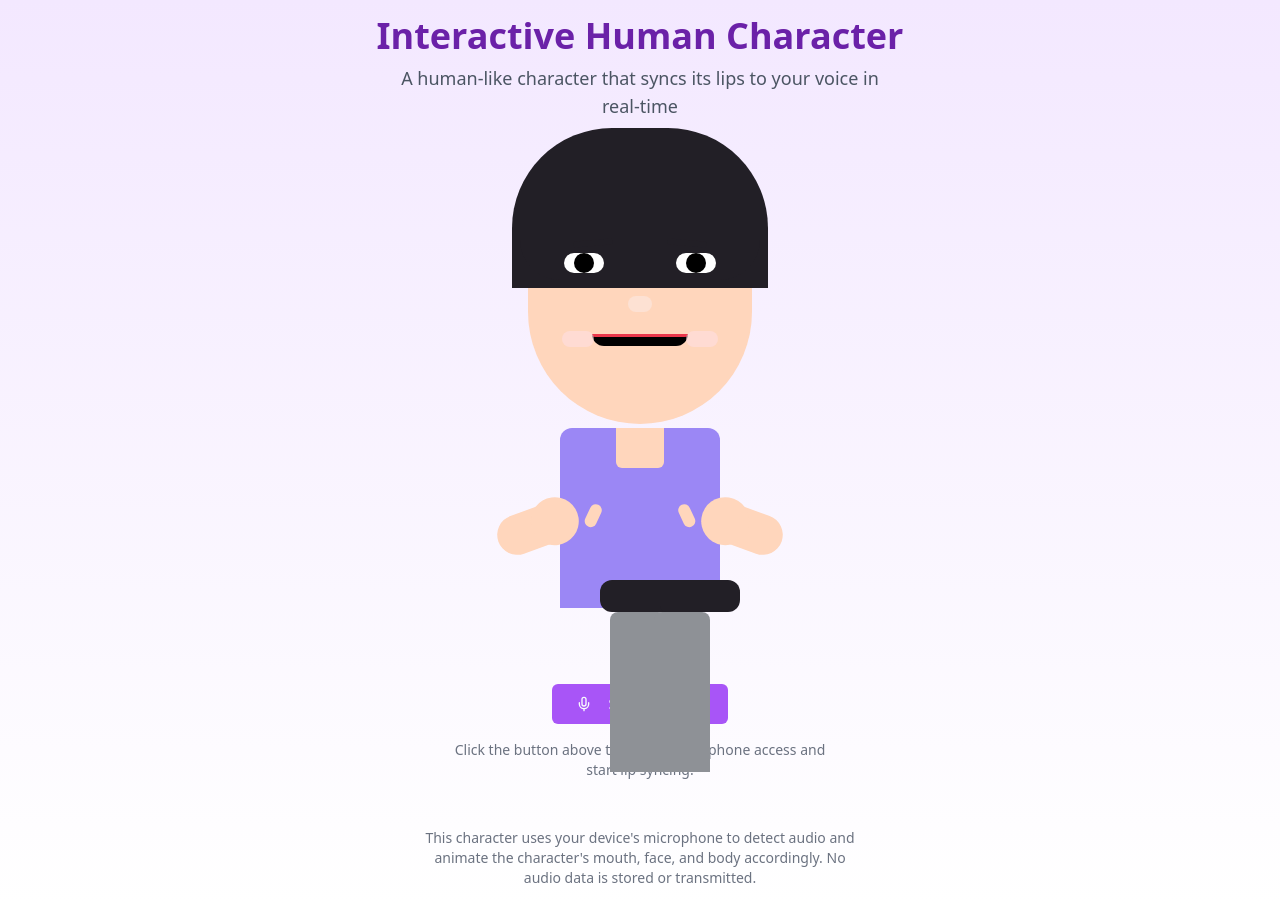
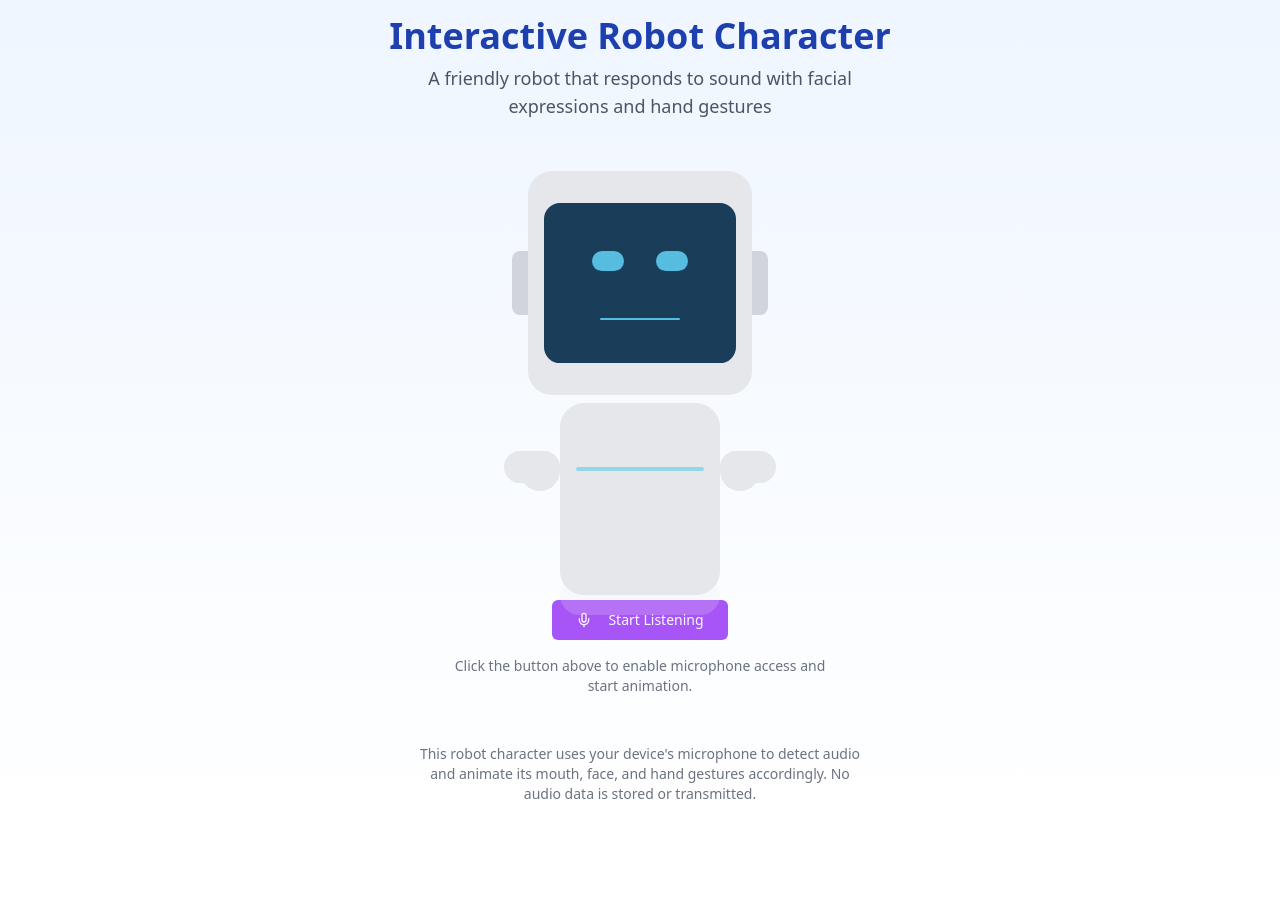
Before and after one commit to sanjoekurian/talking-toon-lipsync-magic, a React (Vite) app: page / in a window 1280 px wide. After the commit the page ends 820 px from the top, so only its background shows below. Built offline with nearby package versions, Linux system fonts and the light colour scheme.

Commit message:
Add character lip sync and gestures
Implement lip sync and hand gestures based on audio input.

```diff
--- a/index.html
+++ b/index.html
@@ -4,12 +4,12 @@
   <head>
     <meta charset="UTF-8" />
     <meta name="viewport" content="width=device-width, initial-scale=1.0" />
-    <title>Talking Character - Real-time Lip Sync</title>
-    <meta name="description" content="A 2D character with real-time lip syncing" />
+    <title>Interactive Robot Character - Sound Responsive</title>
+    <meta name="description" content="A friendly robot character that responds to sound" />
     <meta name="author" content="Lovable" />
 
-    <meta property="og:title" content="Talking Character - Real-time Lip Sync" />
-    <meta property="og:description" content="A 2D character with real-time lip syncing" />
+    <meta property="og:title" content="Interactive Robot Character - Sound Responsive" />
+    <meta property="og:description" content="A friendly robot character that responds to sound" />
     <meta property="og:type" content="website" />
     <meta property="og:image" content="https://lovable.dev/opengraph-image-p98pqg.png" />
 
--- a/src/components/AnimatedCharacter.tsx
+++ b/src/components/AnimatedCharacter.tsx
@@ -12,11 +12,13 @@ const AnimatedCharacter: React.FC<AnimatedCharacterProps> = ({ className = '' })
   const [volume, setVolume] = useState(0);
   const [mouthOpenness, setMouthOpenness] = useState(0);
   const [blinkState, setBlinkState] = useState(false);
+  const [handGesture, setHandGesture] = useState(0); // 0: normal, 1: raised, 2: waving
   const audioContextRef = useRef<AudioContext | null>(null);
   const analyserRef = useRef<AnalyserNode | null>(null);
   const animationFrameRef = useRef<number | null>(null);
   const micStreamRef = useRef<MediaStream | null>(null);
   const blinkTimerRef = useRef<NodeJS.Timeout | null>(null);
+  const gestureTimerRef = useRef<NodeJS.Timeout | null>(null);
 
   const startListening = async () => {
     try {
@@ -35,6 +37,7 @@ const AnimatedCharacter: React.FC<AnimatedCharacterProps> = ({ className = '' })
 
       setIsListening(true);
       processAudio();
+      startRandomGestures();
     } catch (error) {
       console.error('Error accessing microphone:', error);
     }
@@ -56,10 +59,16 @@ const AnimatedCharacter: React.FC<AnimatedCharacterProps> = ({ className = '' })
       audioContextRef.current = null;
     }
 
+    if (gestureTimerRef.current) {
+      clearTimeout(gestureTimerRef.current);
+      gestureTimerRef.current = null;
+    }
+
     analyserRef.current = null;
     setIsListening(false);
     setVolume(0);
     setMouthOpenness(0);
+    setHandGesture(0);
   };
 
   const processAudio = () => {
@@ -78,15 +87,46 @@ const AnimatedCharacter: React.FC<AnimatedCharacterProps> = ({ className = '' })
 
       // Smooth mouth movement with some easing
       setMouthOpenness(prev => {
-        const target = normalizedVolume * 30; // Max height of 30px
+        const target = normalizedVolume * 20; // Max mouth openness
         const easing = 0.3; // Adjust for faster/slower response
         return prev + (target - prev) * easing;
       });
+
+      // Update hand gestures based on volume intensity
+      if (normalizedVolume > 0.7 && handGesture === 0) {
+        // High volume triggers gesture change
+        setHandGesture(Math.floor(Math.random() * 2) + 1);
+
+        // Reset gesture after a short delay
+        setTimeout(() => {
+          setHandGesture(0);
+        }, 1000);
+      }
 
       animationFrameRef.current = requestAnimationFrame(updateMouth);
     };
 
     animationFrameRef.current = requestAnimationFrame(updateMouth);
+  };
+
+  // Random hand gestures during listening
+  const startRandomGestures = () => {
+    const makeRandomGesture = () => {
+      // Only make gestures occasionally
+      if (Math.random() > 0.7) {
+        setHandGesture(Math.floor(Math.random() * 2) + 1);
+
+        // Reset gesture after 1-2 seconds
+        setTimeout(() => {
+          setHandGesture(0);
+        }, Math.random() * 1000 + 1000);
+      }
+
+      // Schedule next gesture
+      gestureTimerRef.current = setTimeout(makeRandomGesture, Math.random() * 3000 + 2000);
+    };
+
+    gestureTimerRef.current = setTimeout(makeRandomGesture, Math.random() * 3000 + 1000);
   };
 
   // Blinking animation
@@ -121,117 +161,81 @@ const AnimatedCharacter: React.FC<AnimatedCharacterProps> = ({ className = '' })
       if (animationFrameRef.current) {
         cancelAnimationFrame(animationFrameRef.current);
       }
+      if (gestureTimerRef.current) {
+        clearTimeout(gestureTimerRef.current);
+      }
       stopListening();
     };
   }, []);
 
-  // Character movement animation
-  const headMovement = volume > 0.2 ? {
-    transform: `translateY(${Math.sin(Date.now() / 300) * volume * 3}px)
-                rotate(${Math.sin(Date.now() / 400) * volume * 2}deg)`
-  } : {};
+  // Floating animation
+  const floatingStyle = {
+    transform: `translateY(${Math.sin(Date.now() / 1000) * 5}px)`
+  };
 
   return (
     <div className={`flex flex-col items-center ${className}`}>
-      <div className="relative w-64 h-[500px] flex flex-col items-center">
-        {/* Full character container */}
-        <div className="relative">
+      <div className="relative w-64 h-[400px] flex flex-col items-center">
+        {/* Robot container with floating animation */}
+        <div className="relative transition-transform duration-300 ease-in-out" style={floatingStyle}>
           {/* Head */}
-          <div
-            className="relative w-56 h-64 bg-[#FFD6BC] rounded-full mb-2"
-            style={headMovement}
-          >
-            {/* Hair */}
-            <div className="absolute w-64 h-40 bg-[#221F26] -top-10 -left-4 rounded-t-[100px]"></div>
-            <div className="absolute w-16 h-20 bg-[#221F26] -right-2 top-8 rounded-br-[40px]"></div>
-            <div className="absolute w-16 h-20 bg-[#221F26] -left-2 top-8 rounded-bl-[40px]"></div>
-
-            {/* Face */}
-            <div className="absolute top-0 w-full h-full">
+          <div className="relative w-56 h-56 bg-gray-200 rounded-3xl flex items-center justify-center">
+            {/* Screen/Face */}
+            <div className="w-48 h-40 bg-[#1A3E5A] rounded-2xl overflow-hidden relative">
               {/* Eyes */}
-              <div className="absolute top-1/3 left-1/4 transform -translate-x-1/2 w-10 h-5 bg-white rounded-full flex items-center justify-center overflow-hidden">
-                <div className={`w-5 h-5 bg-black rounded-full ${blinkState ? 'h-0.5' : ''}`}
-                    style={{ transform: `translateY(${volume > 0.4 ? -1 : 0}px)` }} />
+              <div className="absolute top-[30%] left-[25%] w-8 h-5 bg-[#5DCBF0] rounded-full opacity-90"
+                  style={{ height: blinkState ? '1px' : '20px' }}>
               </div>
-              <div className="absolute top-1/3 right-1/4 transform translate-x-1/2 w-10 h-5 bg-white rounded-full flex items-center justify-center overflow-hidden">
-                <div className={`w-5 h-5 bg-black rounded-full ${blinkState ? 'h-0.5' : ''}`}
-                    style={{ transform: `translateY(${volume > 0.4 ? -1 : 0}px)` }} />
+              <div className="absolute top-[30%] right-[25%] w-8 h-5 bg-[#5DCBF0] rounded-full opacity-90"
+                  style={{ height: blinkState ? '1px' : '20px' }}>
               </div>
 
-              {/* Eyebrows */}
-              <div className="absolute top-[28%] left-[20%] w-10 h-1.5 bg-[#221F26] rounded-full"
-                  style={{ transform: `rotate(-5deg) translateY(${volume > 0.6 ? -2 : 0}px)` }}></div>
-              <div className="absolute top-[28%] right-[20%] w-10 h-1.5 bg-[#221F26] rounded-full"
-                  style={{ transform: `rotate(5deg) translateY(${volume > 0.6 ? -2 : 0}px)` }}></div>
-
-              {/* Nose */}
-              <div className="absolute top-[50%] left-1/2 transform -translate-x-1/2 w-6 h-4 bg-[#FDE1D3] rounded-full"></div>
-
               {/* Mouth */}
-              <div className="absolute bottom-[25%] left-1/2 transform -translate-x-1/2 w-24 h-10 flex items-center justify-center">
-                <div className="w-24 h-3 bg-black rounded-b-full overflow-hidden">
-                  <div
-                    className="w-full bg-[#ea384c] transition-all duration-100 ease-out rounded-b-full"
-                    style={{ height: `${Math.max(3, mouthOpenness)}px` }}
-                  />
+              <div className="absolute bottom-[25%] left-1/2 transform -translate-x-1/2 w-20 h-2 flex items-center justify-center">
+                <div className="w-full bg-[#5DCBF0] rounded-full overflow-hidden opacity-90"
+                    style={{ height: `${Math.max(2, mouthOpenness)}px` }}>
                 </div>
               </div>
+            </div>
 
-              {/* Cheeks */}
-              <div className="absolute bottom-[30%] left-[15%] w-8 h-4 bg-[#FFDEE2] rounded-full opacity-60"></div>
-              <div className="absolute bottom-[30%] right-[15%] w-8 h-4 bg-[#FFDEE2] rounded-full opacity-60"></div>
+            {/* Headphones */}
+            <div className="absolute -left-4 top-1/2 transform -translate-y-1/2 w-4 h-16 bg-gray-300 rounded-l-lg"></div>
+            <div className="absolute -right-4 top-1/2 transform -translate-y-1/2 w-4 h-16 bg-gray-300 rounded-r-lg"></div>
+            <div className="absolute -top-2 left-1/2 transform -translate-x-1/2 w-30 h-4 bg-gray-300 rounded-t-lg"></div>
+          </div>
+
+          {/* Body */}
+          <div className="w-40 h-48 bg-gray-200 mx-auto rounded-3xl mt-2 relative overflow-visible">
+            {/* Glowing line */}
+            <div className="absolute top-1/3 left-1/2 transform -translate-x-1/2 w-32 h-1 bg-[#5DCBF0] rounded-full"
+                style={{
+                  boxShadow: isListening ? '0 0 10px 2px rgba(93, 203, 240, 0.7)' : 'none',
+                  opacity: isListening ? '0.9' : '0.6'
+                }}>
+            </div>
+
+            {/* Arms/Hands */}
+            <div className={`absolute -left-14 top-12 w-14 h-8 bg-gray-200 rounded-full transform origin-right transition-all duration-300 ${
+              handGesture === 1 ? 'rotate-[-60deg]' : handGesture === 2 ? 'rotate-[-30deg] animate-[wave_1s_ease-in-out_infinite]' : ''
+            }`}>
+              <div className="absolute right-0 top-0 w-10 h-10 bg-gray-200 rounded-full"></div>
+            </div>
+
+            <div className={`absolute -right-14 top-12 w-14 h-8 bg-gray-200 rounded-full transform origin-left transition-all duration-300 ${
+              handGesture === 1 ? 'rotate-[60deg]' : handGesture === 2 ? 'rotate-[30deg] animate-[wave_1s_ease-in-out_infinite]' : ''
+            }`}>
+              <div className="absolute left-0 top-0 w-10 h-10 bg-gray-200 rounded-full"></div>
             </div>
           </div>
 
-          {/* Body */}
-          <div className="w-40 h-[180px] bg-[#9b87f5] mx-auto rounded-t-xl">
-            {/* Neck */}
-            <div className="w-12 h-10 bg-[#FFD6BC] mx-auto -mt-1 rounded-b-md"></div>
-
-            {/* Arms */}
-            <div className="relative w-full">
-              {/* Left arm */}
-              <div className="absolute -left-16 top-10 w-20 h-10 bg-[#FFD6BC] rounded-full"
-                   style={{ transform: `rotate(${volume > 0.5 ? -15 : -20}deg)` }}>
-                {/* Left hand */}
-                <div className="absolute right-0 bottom-0 w-12 h-12 bg-[#FFD6BC] rounded-full
-                               transform rotate-12 translate-x-1 translate-y-1"></div>
-                {/* Fingers */}
-                <div className="absolute right-0 bottom-1 w-3 h-6 bg-[#FFD6BC] rounded-full
-                               transform rotate-45 translate-x-6 translate-y-1"></div>
-              </div>
-
-              {/* Right arm */}
-              <div className="absolute -right-16 top-10 w-20 h-10 bg-[#FFD6BC] rounded-full"
-                   style={{ transform: `rotate(${volume > 0.5 ? 15 : 20}deg)` }}>
-                {/* Right hand */}
-                <div className="absolute left-0 bottom-0 w-12 h-12 bg-[#FFD6BC] rounded-full
-                               transform rotate-12 -translate-x-1 translate-y-1"></div>
-                {/* Fingers */}
-                <div className="absolute left-0 bottom-1 w-3 h-6 bg-[#FFD6BC] rounded-full
-                               transform -rotate-45 -translate-x-6 translate-y-1"></div>
-              </div>
-            </div>
-          </div>
-
-          {/* Legs */}
-          <div className="relative w-full mt-1">
-            {/* Left leg */}
-            <div className="absolute left-1/2 transform -translate-x-[30px] w-14 h-40 bg-[#8E9196] rounded-t-lg"></div>
-
-            {/* Right leg */}
-            <div className="absolute left-1/2 transform translate-x-[14px] w-14 h-40 bg-[#8E9196] rounded-t-lg"></div>
-
-            {/* Feet */}
-            <div className="absolute left-1/2 transform -translate-x-[40px] bottom-0 w-20 h-8 bg-[#221F26] rounded-l-xl rounded-br-md"></div>
-            <div className="absolute left-1/2 transform translate-x-[20px] bottom-0 w-20 h-8 bg-[#221F26] rounded-r-xl rounded-bl-md"></div>
-          </div>
+          {/* Shadow */}
+          <div className="absolute bottom-[-20px] left-1/2 transform -translate-x-1/2 w-40 h-10 bg-gray-200 rounded-full opacity-20"></div>
         </div>
       </div>
 
       <Button
         onClick={isListening ? stopListening : startListening}
-        className={`mt-4 px-6 ${isListening ? 'bg-red-500 hover:bg-red-600' : 'bg-purple-500 hover:bg-purple-600'}`}
+        className={`mt-8 px-6 ${isListening ? 'bg-red-500 hover:bg-red-600' : 'bg-purple-500 hover:bg-purple-600'}`}
       >
         {isListening ? <MicOff className="mr-2 h-4 w-4" /> : <Mic className="mr-2 h-4 w-4" />}
         {isListening ? 'Stop' : 'Start'} Listening
@@ -244,7 +248,7 @@ const AnimatedCharacter: React.FC<AnimatedCharacterProps> = ({ className = '' })
             Listening to audio input...
           </div>
         ) : (
-          <p>Click the button above to enable microphone access and start lip syncing.</p>
+          <p>Click the button above to enable microphone access and start animation.</p>
         )}
       </div>
     </div>
--- a/src/pages/Index.tsx
+++ b/src/pages/Index.tsx
@@ -4,10 +4,10 @@ import AnimatedCharacter from '@/components/AnimatedCharacter';
 
 const Index = () => {
   return (
-    <div className="min-h-screen flex flex-col items-center justify-center bg-gradient-to-b from-purple-100 to-white p-4">
-      <h1 className="text-4xl font-bold mb-2 text-purple-800">Interactive Human Character</h1>
+    <div className="min-h-screen flex flex-col items-center justify-center bg-gradient-to-b from-blue-50 to-white p-4">
+      <h1 className="text-4xl font-bold mb-2 text-blue-800">Interactive Robot Character</h1>
       <p className="text-lg text-gray-600 mb-4 text-center max-w-lg">
-        A human-like character that syncs its lips to your voice in real-time
+        A friendly robot that responds to sound with facial expressions and hand gestures
       </p>
 
       <div className="flex justify-center items-center mt-4 mb-8">
@@ -16,8 +16,8 @@ const Index = () => {
 
       <div className="mt-4 text-sm text-gray-500 max-w-md text-center">
         <p>
-          This character uses your device's microphone to detect audio and animate
-          the character's mouth, face, and body accordingly. No audio data is stored or transmitted.
+          This robot character uses your device's microphone to detect audio and animate
+          its mouth, face, and hand gestures accordingly. No audio data is stored or transmitted.
         </p>
       </div>
     </div>
```
